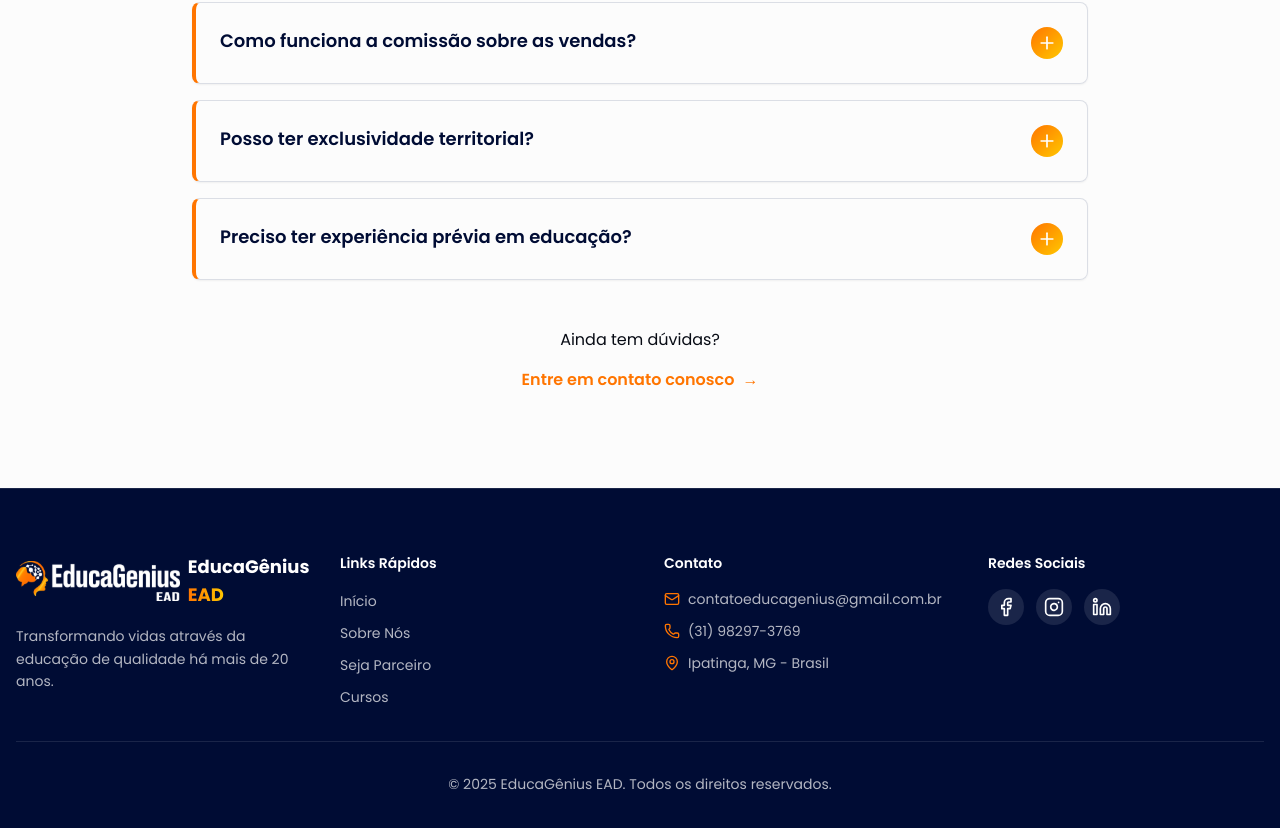
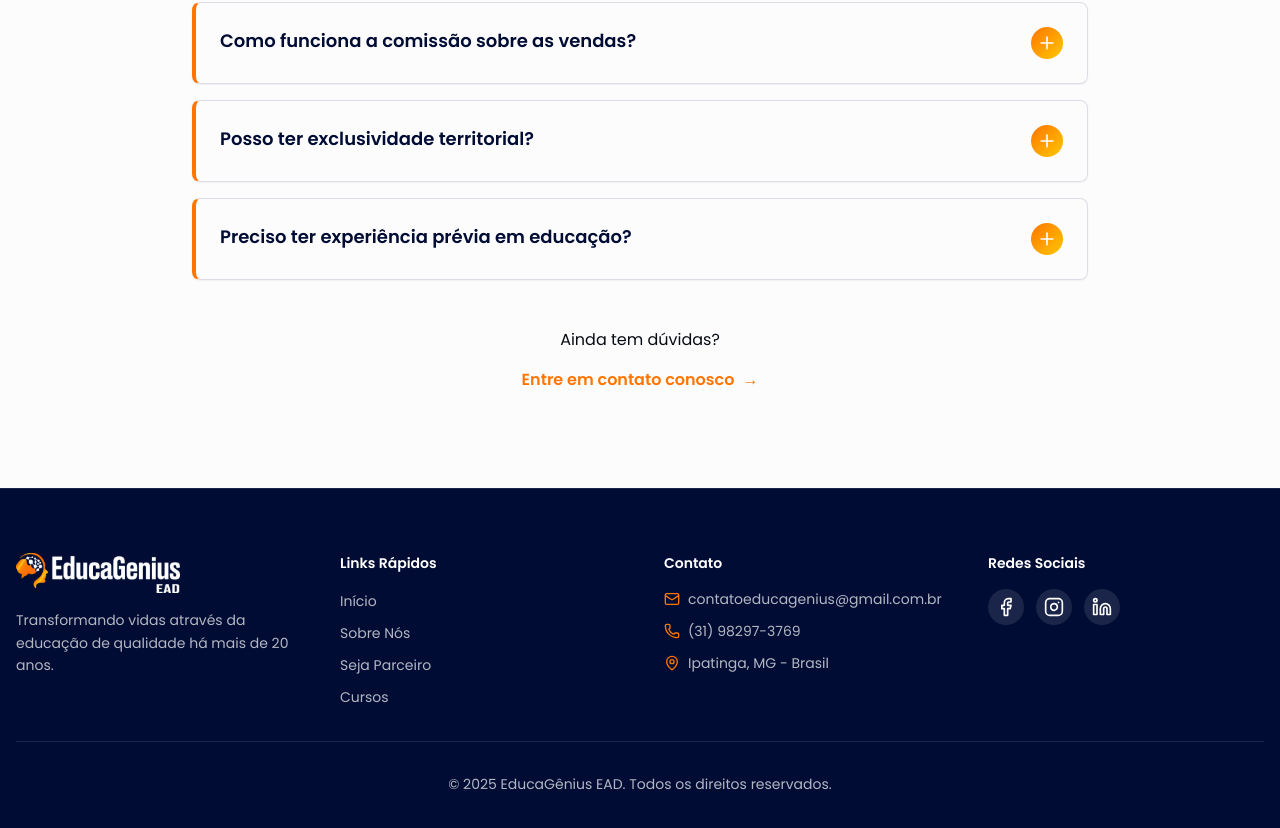
Before and after one commit to EducaGenius/EDGenius-Site, a Next.js app: page / in a window 1280 px wide. Shown: the part 9825-10653 px from the top of the page. Built offline with nearby package versions, Linux system fonts and the light colour scheme.

Commit message:
Fix Footer

```diff
--- a/components/footer.tsx
+++ b/components/footer.tsx
@@ -18,10 +18,6 @@ export function Footer() {
                 height={40}
                 className="h-10 w-auto"
               />
-              <span className="text-lg font-bold text-white">
-                EducaGênius{" "}
-                <span className="bg-gradient-to-r from-[#ff7500] to-[#ffc800] bg-clip-text text-transparent">EAD</span>
-              </span>
             </div>
             <p className="text-sm text-white/70 leading-relaxed">
               Transformando vidas através da educação de qualidade há mais de 20 anos.
```
